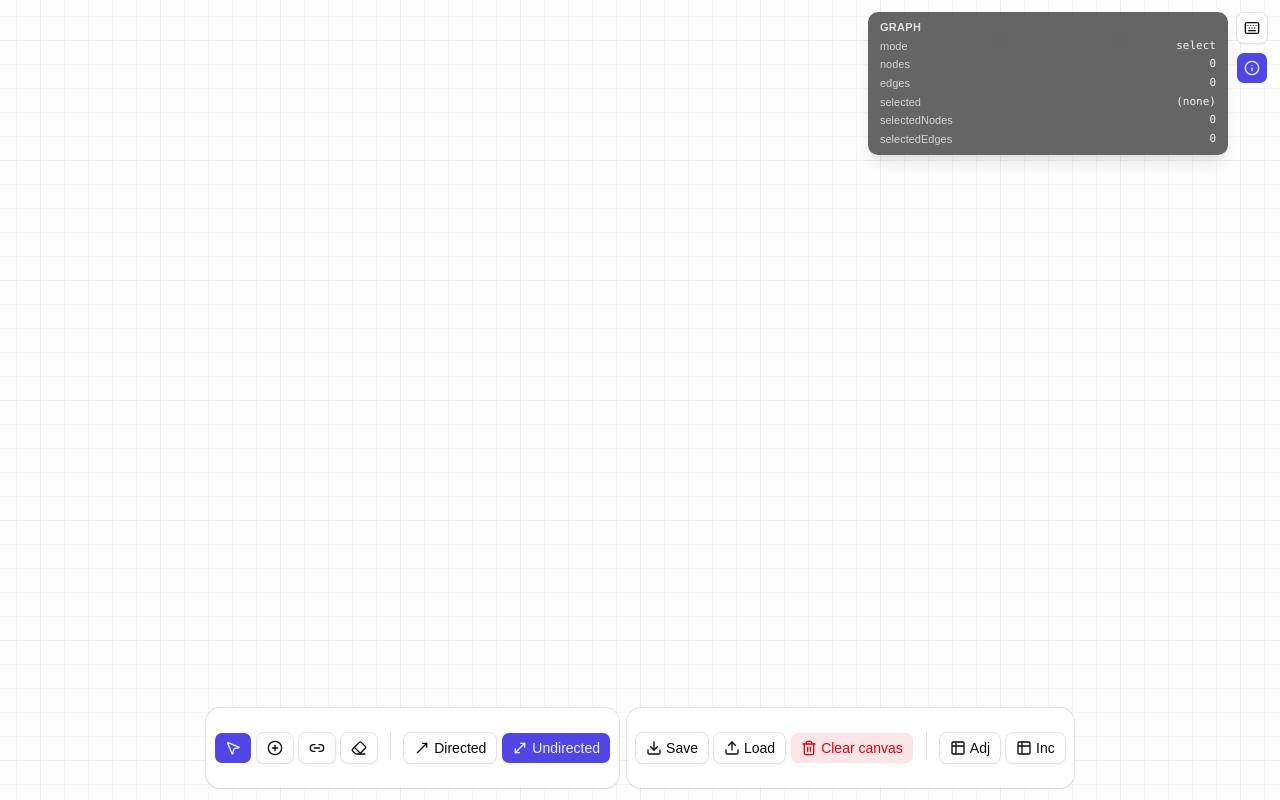
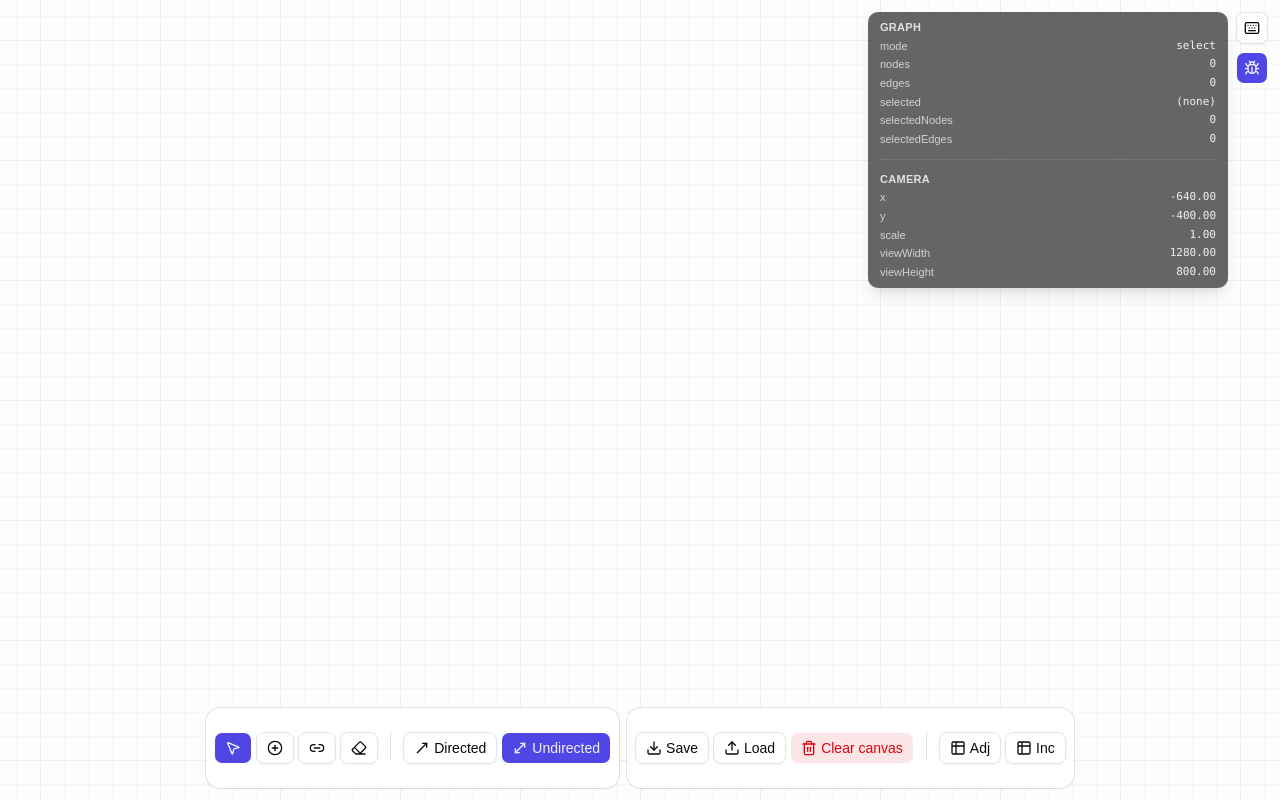
Before and after one commit to wwwegwerg/algorithms-lab5, a React (Vite) app: page / in a window 1280 px wide. Both pictures are taken after a click on the button 1252 px from the left and 68 px from the top of the page. Built offline with nearby package versions, Linux system fonts and the light colour scheme.

Commit message:
camera info

```diff
--- a/src/components/editor/GraphCanvas.tsx
+++ b/src/components/editor/GraphCanvas.tsx
@@ -16,6 +16,14 @@ import type {
 } from "@/core/graph/types";
 import { cn } from "@/lib/utils";
 
+export type CanvasCameraState = {
+  x: number;
+  y: number;
+  scale: number;
+  viewWidth: number;
+  viewHeight: number;
+};
+
 export type GraphCanvasProps = {
   className?: string;
 
@@ -26,6 +34,8 @@ export type GraphCanvasProps = {
   mode: "select" | "add_node" | "add_edge" | "delete";
 
   edgeDraftSourceId: NodeId | null;
+
+  onCameraChange?: (camera: CanvasCameraState) => void;
 
   onBackgroundClick: (
     point: { x: number; y: number },
@@ -84,6 +94,7 @@ export function GraphCanvas({
   selection,
   mode,
   edgeDraftSourceId,
+  onCameraChange,
   onBackgroundClick,
   onNodeClick,
   onNodeDoubleClick,
@@ -97,6 +108,10 @@ export function GraphCanvas({
 
   const cameraRef = React.useRef<Camera>({ x: 0, y: 0, scale: 1 });
   const cameraInitializedRef = React.useRef(false);
+
+  const pendingCameraRef = React.useRef<CanvasCameraState | null>(null);
+  const sentCameraKeyRef = React.useRef<string | null>(null);
+  const cameraRafRef = React.useRef<number | null>(null);
 
   const gridLargeRef = React.useRef<SVGRectElement | null>(null);
   const gridSmallRef = React.useRef<SVGRectElement | null>(null);
@@ -167,7 +182,26 @@ export function GraphCanvas({
 
     applyRect(gridLargeRef.current);
     applyRect(gridSmallRef.current);
-  }, [ensureCameraInitialized]);
+
+    if (!onCameraChange) return;
+
+    pendingCameraRef.current = { x, y, scale, viewWidth, viewHeight };
+
+    if (cameraRafRef.current !== null) return;
+
+    cameraRafRef.current = window.requestAnimationFrame(() => {
+      cameraRafRef.current = null;
+
+      const next = pendingCameraRef.current;
+      if (!next) return;
+
+      const key = `${next.x}|${next.y}|${next.scale}|${next.viewWidth}|${next.viewHeight}`;
+      if (sentCameraKeyRef.current === key) return;
+
+      sentCameraKeyRef.current = key;
+      onCameraChange(next);
+    });
+  }, [ensureCameraInitialized, onCameraChange]);
 
   const resetView = React.useCallback(() => {
     const el = ref.current;
@@ -229,6 +263,19 @@ export function GraphCanvas({
   React.useLayoutEffect(() => {
     applyViewBox();
   }, [applyViewBox]);
+
+  React.useEffect(() => {
+    if (!onCameraChange) return;
+    applyViewBox();
+  }, [applyViewBox, onCameraChange]);
+
+  React.useEffect(() => {
+    return () => {
+      if (cameraRafRef.current === null) return;
+      window.cancelAnimationFrame(cameraRafRef.current);
+      cameraRafRef.current = null;
+    };
+  }, []);
 
   React.useLayoutEffect(() => {
     const el = ref.current;
--- a/src/components/editor/InfoOverlay.tsx
+++ b/src/components/editor/InfoOverlay.tsx
@@ -6,6 +6,7 @@ import type {
   GraphNode,
   Selection,
 } from "@/core/graph/types";
+import type { CanvasCamera } from "@/stores/graphUiStore";
 
 export type InfoOverlayProps = {
   isOpen: boolean;
@@ -15,6 +16,7 @@ export type InfoOverlayProps = {
   mode: EditorMode;
   nodesCount: number;
   edgesCount: number;
+  camera: CanvasCamera | null;
 };
 
 function Field({ label, value }: { label: string; value: React.ReactNode }) {
@@ -24,6 +26,10 @@ function Field({ label, value }: { label: string; value: React.ReactNode }) {
       <div className="min-w-0 font-mono text-[11px] text-white/90">{value}</div>
     </div>
   );
+}
+
+function fmt(n: number) {
+  return n.toFixed(2);
 }
 
 function Section({
@@ -51,6 +57,7 @@ export function InfoOverlay({
   mode,
   nodesCount,
   edgesCount,
+  camera,
 }: InfoOverlayProps) {
   if (!isOpen) return null;
 
@@ -72,6 +79,19 @@ export function InfoOverlay({
           <Field label="selectedNodes" value={selection.nodeIds.length} />
           <Field label="selectedEdges" value={selection.edgeIds.length} />
         </Section>
+
+        {camera && (
+          <>
+            <Separator className="bg-white/10" />
+            <Section title="Camera">
+              <Field label="x" value={fmt(camera.x)} />
+              <Field label="y" value={fmt(camera.y)} />
+              <Field label="scale" value={fmt(camera.scale)} />
+              <Field label="viewWidth" value={fmt(camera.viewWidth)} />
+              <Field label="viewHeight" value={fmt(camera.viewHeight)} />
+            </Section>
+          </>
+        )}
 
         {node && (
           <>
--- a/src/components/editor/OverlayDock.tsx
+++ b/src/components/editor/OverlayDock.tsx
@@ -1,4 +1,4 @@
-import { InfoIcon, KeyboardIcon } from "lucide-react";
+import { Bug, KeyboardIcon } from "lucide-react";
 import { HelpOverlay } from "@/components/editor/HelpOverlay";
 import { InfoOverlay } from "@/components/editor/InfoOverlay";
 import { Button } from "@/components/ui/button";
@@ -8,6 +8,7 @@ import type {
   GraphNode,
   Selection,
 } from "@/core/graph/types";
+import type { CanvasCamera } from "@/stores/graphUiStore";
 import { useGraphUiStore } from "@/stores/graphUiStore";
 
 export type OverlayDockProps = {
@@ -17,6 +18,7 @@ export type OverlayDockProps = {
   selectedEdge: GraphEdge | null;
   nodesCount: number;
   edgesCount: number;
+  camera: CanvasCamera | null;
 };
 
 export function OverlayDock({
@@ -26,6 +28,7 @@ export function OverlayDock({
   selectedEdge,
   nodesCount,
   edgesCount,
+  camera,
 }: OverlayDockProps) {
   const infoOpen = useGraphUiStore((s) => s.infoOpen);
   const toggleInfoOpen = useGraphUiStore((s) => s.toggleInfoOpen);
@@ -44,6 +47,7 @@ export function OverlayDock({
           mode={mode}
           nodesCount={nodesCount}
           edgesCount={edgesCount}
+          camera={camera}
         />
       </div>
 
@@ -63,7 +67,7 @@ export function OverlayDock({
           onClick={toggleInfoOpen}
           title="Info"
         >
-          <InfoIcon />
+          <Bug />
         </Button>
       </div>
     </div>
--- a/src/components/editor/containers/GraphCanvasContainer.tsx
+++ b/src/components/editor/containers/GraphCanvasContainer.tsx
@@ -30,6 +30,8 @@ export function GraphCanvasContainer() {
     deleteSelection,
     openEditNode,
     openEditEdge,
+    infoOpen,
+    setCanvasCamera,
   } = useGraphUiStore(
     useShallow((s) => ({
       mode: s.interaction.mode,
@@ -48,6 +50,8 @@ export function GraphCanvasContainer() {
       deleteSelection: s.deleteSelection,
       openEditNode: s.openEditNode,
       openEditEdge: s.openEditEdge,
+      infoOpen: s.infoOpen,
+      setCanvasCamera: s.setCanvasCamera,
     })),
   );
 
@@ -77,6 +81,13 @@ export function GraphCanvasContainer() {
       selection={selection}
       mode={mode}
       edgeDraftSourceId={edgeDraftSourceId}
+      onCameraChange={
+        infoOpen
+          ? (camera) => {
+              setCanvasCamera(camera);
+            }
+          : undefined
+      }
       onBackgroundClick={(p, additive) => {
         if (mode === "add_node") {
           addNodeAt(p.x, p.y);
--- a/src/components/editor/containers/OverlayDockContainer.tsx
+++ b/src/components/editor/containers/OverlayDockContainer.tsx
@@ -8,10 +8,11 @@ export function OverlayDockContainer() {
     useShallow((s) => ({ nodes: s.nodes, edges: s.edges })),
   );
 
-  const { mode, selection } = useGraphUiStore(
+  const { mode, selection, canvasCamera } = useGraphUiStore(
     useShallow((s) => ({
       mode: s.interaction.mode,
       selection: s.interaction.selection,
+      canvasCamera: s.canvasCamera,
     })),
   );
 
@@ -33,6 +34,7 @@ export function OverlayDockContainer() {
       selectedEdge={selectedEdge}
       nodesCount={nodes.length}
       edgesCount={edges.length}
+      camera={canvasCamera}
     />
   );
 }
--- a/src/stores/graphUiStore.ts
+++ b/src/stores/graphUiStore.ts
@@ -21,6 +21,14 @@ export type InteractionState = {
   edgeDraft: EdgeDraft | null;
 };
 
+export type CanvasCamera = {
+  x: number;
+  y: number;
+  scale: number;
+  viewWidth: number;
+  viewHeight: number;
+};
+
 type EditTarget = { kind: "node"; id: NodeId } | { kind: "edge"; id: EdgeId };
 
 type GraphUiState = {
@@ -35,6 +43,8 @@ type GraphUiState = {
   matrixUnweightedSymbol: MatrixUnweightedSymbol;
 
   editTarget: EditTarget | null;
+
+  canvasCamera: CanvasCamera | null;
 };
 
 type GraphUiActions = {
@@ -58,6 +68,8 @@ type GraphUiActions = {
 
   setInfoOpen: (open: boolean) => void;
   toggleInfoOpen: () => void;
+
+  setCanvasCamera: (camera: CanvasCamera | null) => void;
 
   setHelpOpen: (open: boolean) => void;
   toggleHelpOpen: () => void;
@@ -147,6 +159,8 @@ const initialState: GraphUiState = {
   matrixUnweightedSymbol: "-",
 
   editTarget: null,
+
+  canvasCamera: null,
 };
 
 export const useGraphUiStore = create<GraphUiState & GraphUiActions>()(
@@ -339,6 +353,8 @@ export const useGraphUiStore = create<GraphUiState & GraphUiActions>()(
     setInfoOpen: (open) => set({ infoOpen: open }),
     toggleInfoOpen: () => set((s) => ({ infoOpen: !s.infoOpen })),
 
+    setCanvasCamera: (camera) => set({ canvasCamera: camera }),
+
     setHelpOpen: (open) => set({ helpOpen: open }),
     toggleHelpOpen: () => set((s) => ({ helpOpen: !s.helpOpen })),
 
```
